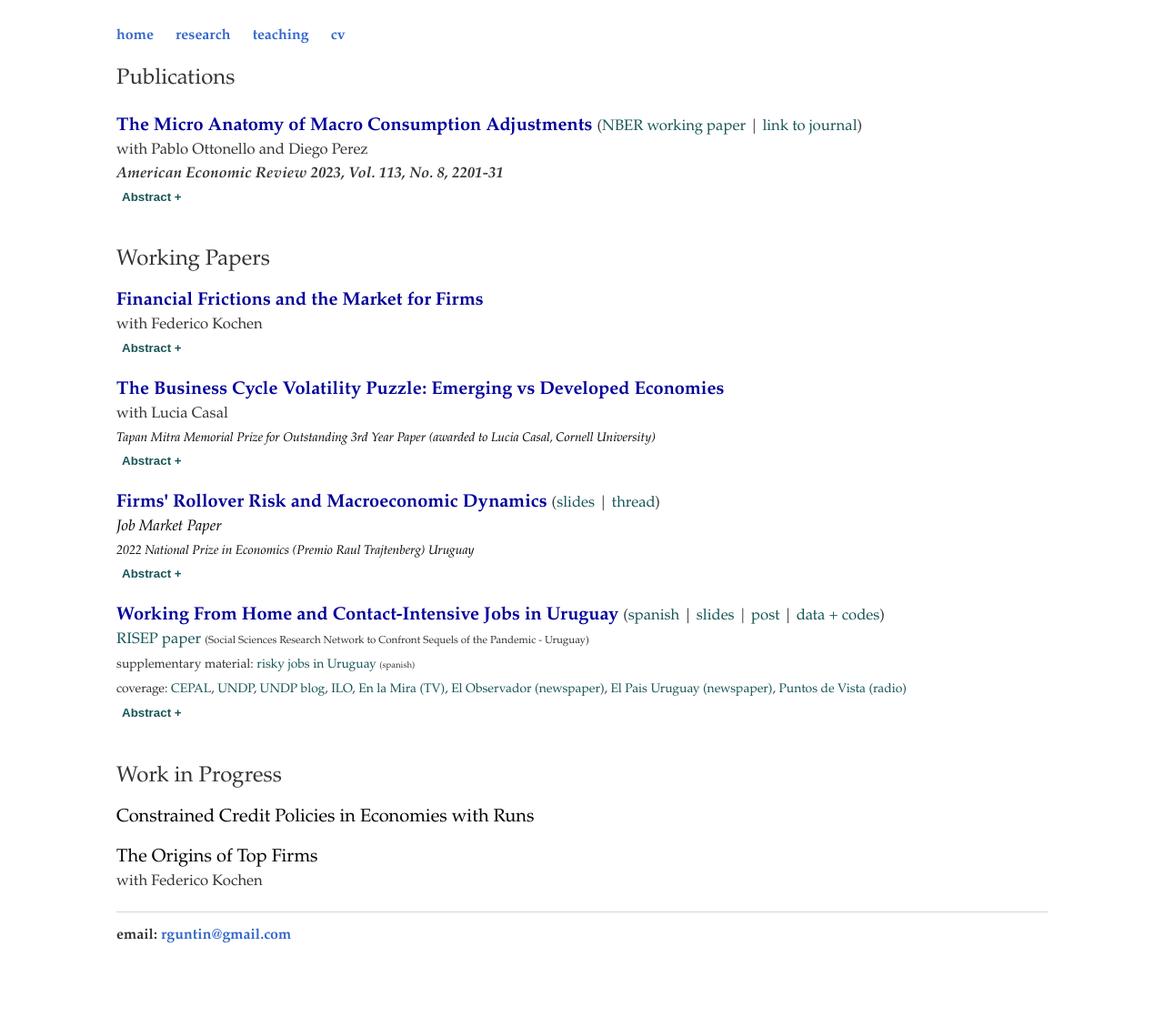
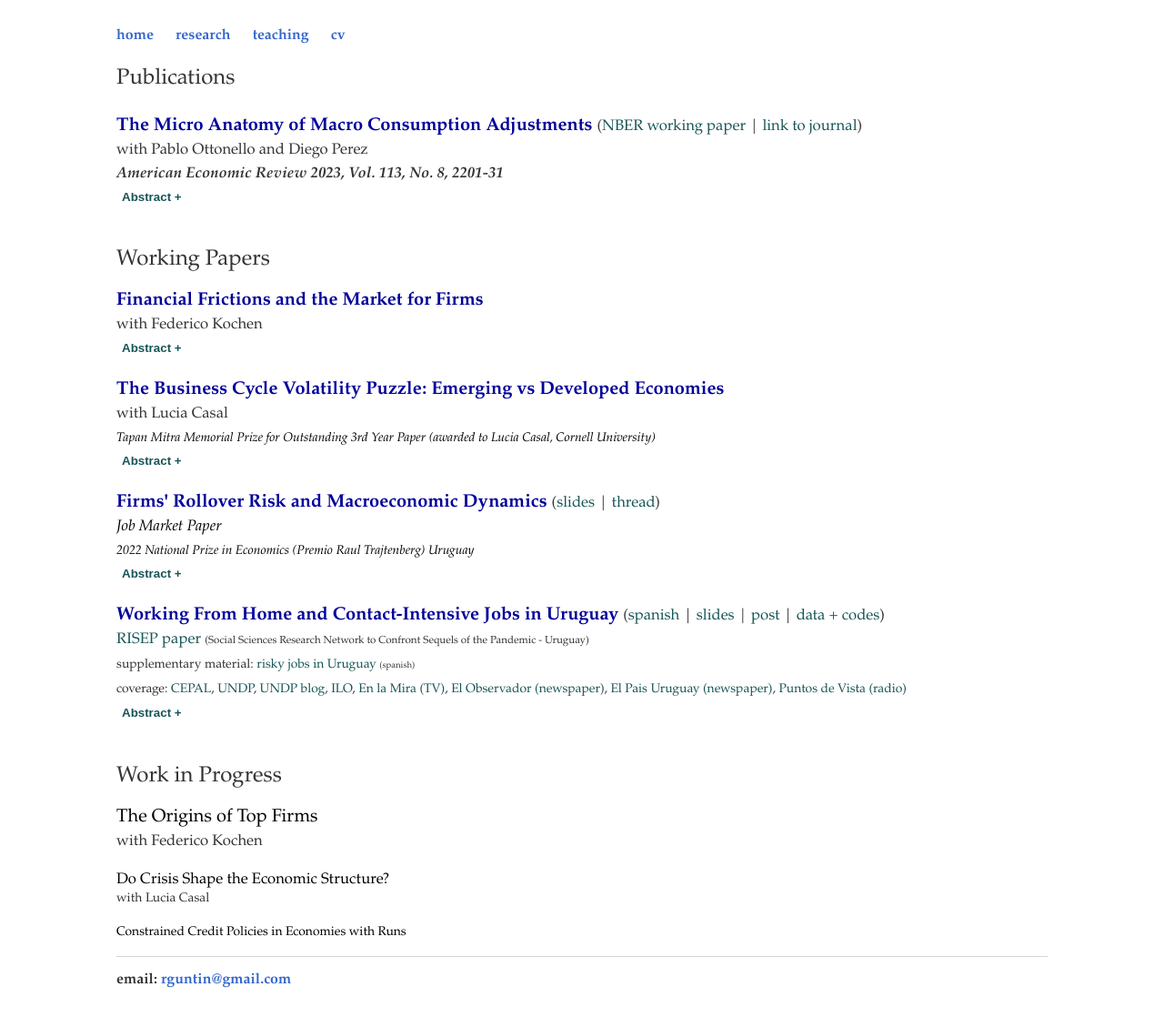
Before and after one commit to rafaguntin/rafaguntin.github.io, a Jekyll site: the page built from research/index.html, in a window 1280 px wide. Shown: the whole page at 91% size. Built offline with Jekyll 4.4.1, drawn with Linux system fonts in a browser that asks for light colours; before the commit the page ends 1068 px from its top, so only the background shows below that.

Commit message:
Update index.html

```diff
--- a/research/index.html
+++ b/research/index.html
@@ -125,10 +125,15 @@ Finally, we find that the contribution of international prices is sensitive to t
 					 <br>
 			<big>Work in Progress<small></p>
 
+				<p> <a style="font-weight: normal; color:#000000" target="_blank">The Origins of Top Firms</a> <small>
+<br>with <a style="color:#333" href="https://sites.google.com/view/federicokochen/home" target="_blank"> Federico Kochen</a> </p>
+
+				<p> <a style="font-weight: normal; color:#000000" target="_blank">Do Crisis Shape the Economic Structure?</a> <small>
+<br>with <a style="color:#333" href="https://www.luciacasal.com" target="_blank"> Lucia Casal</a>
+
 <p> <a style="font-weight: normal; color:#000000" target="_blank">Constrained Credit Policies in Economies with Runs</a> </p>
 
-<p> <a style="font-weight: normal; color:#000000" target="_blank">The Origins of Top Firms</a> <small>
-<br>with <a style="color:#333" href="https://sites.google.com/view/federicokochen/home" target="_blank"> Federico Kochen</a> </p>
+
 
 
 <script>
```
